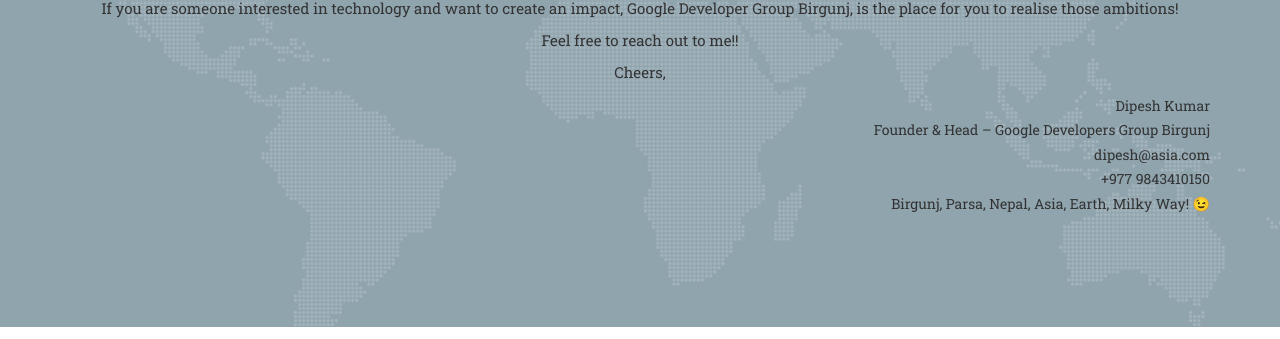
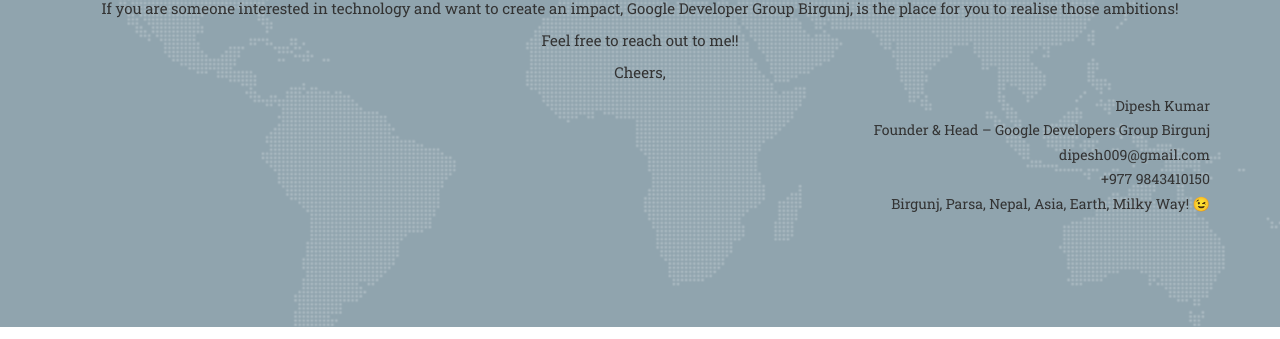
Before and after one commit to gdgbirgunj/gdgbirgunj.org, a Jekyll site: the page built from index.html, in a window 1280 px wide and 900 px high, scrolled down 4000 px. Shown: the part 462-801 px from the top of the window. Built offline with Jekyll 4.4.1, drawn with Linux system fonts in a browser that asks for light colours; some web fonts are replaced.

Commit message:
changed contact email

```diff
--- a/_includes/contact.html
+++ b/_includes/contact.html
@@ -16,7 +16,7 @@
 <p><center>Cheers,</center></p>
 <p align="right">Dipesh Kumar<br>
 Founder &amp; Head – Google Developers Group Birgunj<br>
-dipesh@asia.com<br>
+dipesh009@gmail.com<br>
 +977 9843410150<br>
 Birgunj, Parsa, Nepal, Asia, Earth, Milky Way! 😉
 				</p>
```
